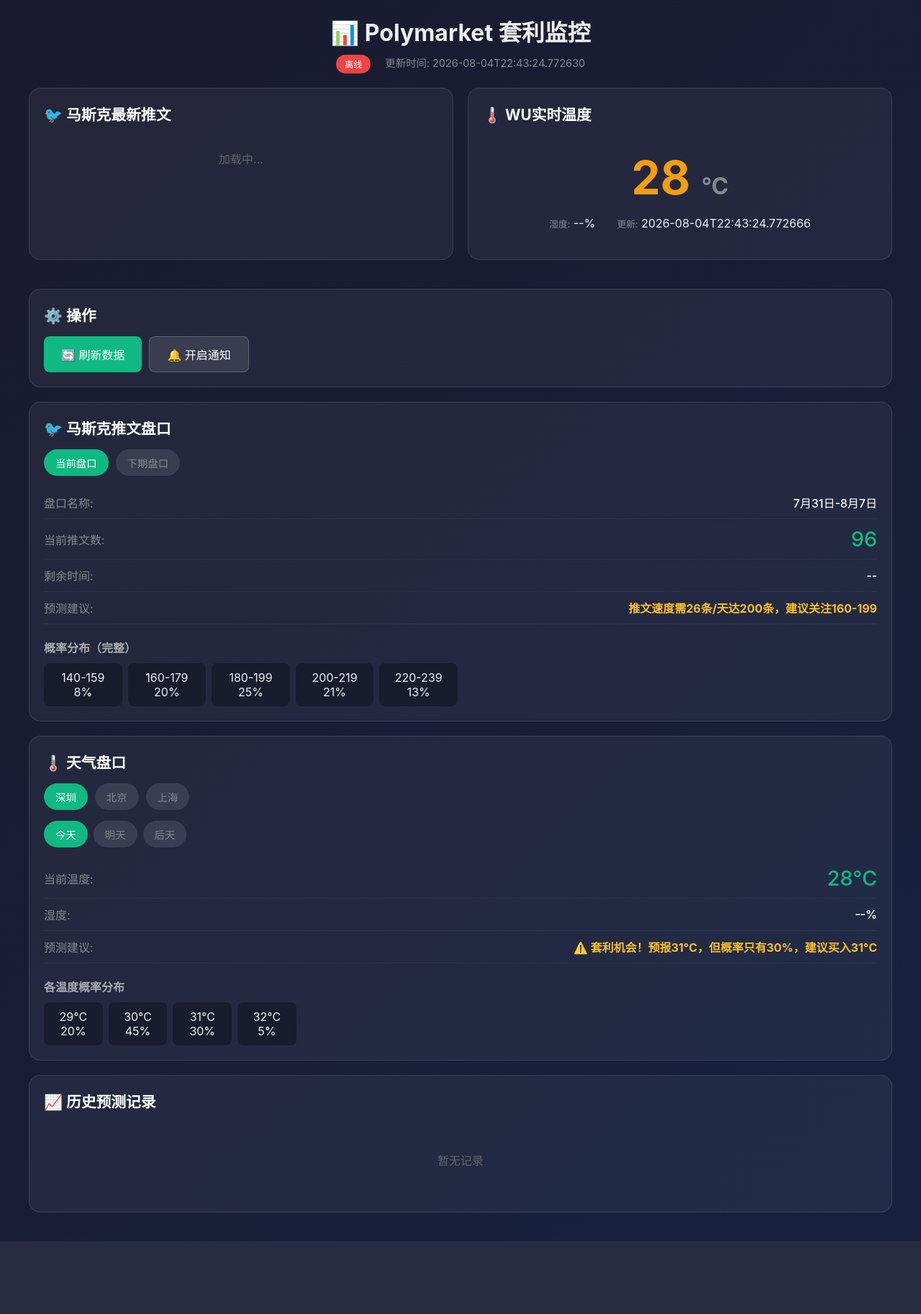
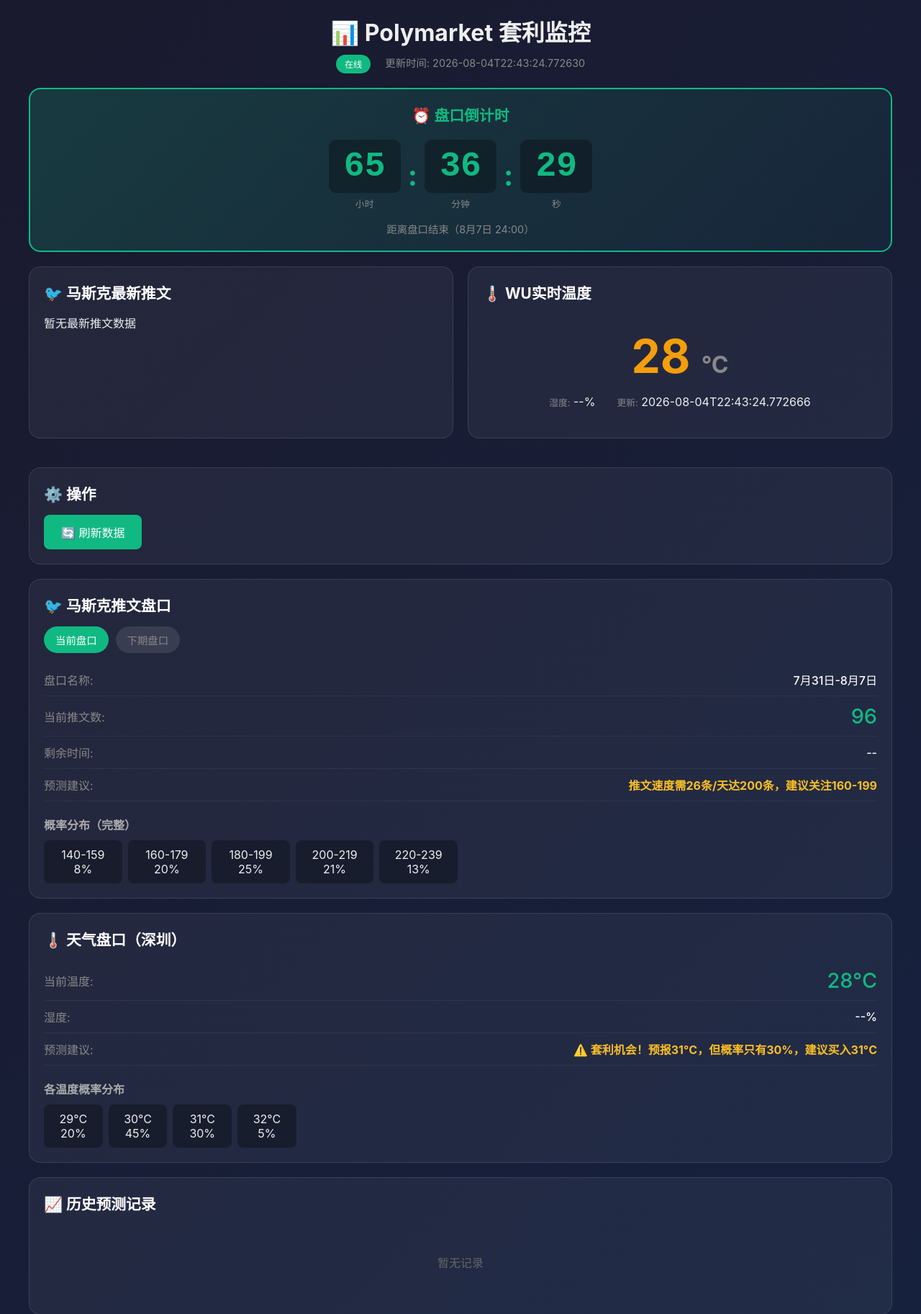
Before and after one commit to zhonglianceng3-stack/polymarket-tracker, a Flask app: page / in a window 1280 px wide. Shown: the top 1825 px of the page at 72% size. Before the commit the page ends 1724 px from the top, so only its background shows below. Run offline with Flask 3, Linux system fonts and the light colour scheme.

Commit message:
Add files via upload

```diff
--- a/static/app.js
+++ b/static/app.js
@@ -1,10 +1,19 @@
 /**
- * Polymarket 套利监控 - 前端（完整修复版）
+ * Polymarket 套利监控 - 前端（完整版 + 实时倒计时）
  */
+
+// 盘口结束时间：2026年8月7日 24:00（北京时间）
+const END_TIME = new Date('2026-08-08T00:00:00+08:00').getTime();
 
 document.addEventListener('DOMContentLoaded', () => {
     loadData();
-    setInterval(loadData, 30000); // 每30秒更新
+
+    // 每30秒更新数据
+    setInterval(loadData, 30000);
+
+    // 每秒更新倒计时
+    setInterval(updateCountdown, 1000);
+    updateCountdown(); // 立即执行一次
 });
 
 async function loadData() {
@@ -12,47 +21,67 @@ async function loadData() {
         const response = await fetch('/api/data');
         const data = await response.json();
         updateUI(data);
+
+        // 更新连接状态
+        const statusEl = document.getElementById('connection-status');
+        if (statusEl) {
+            statusEl.textContent = '在线';
+            statusEl.className = 'badge online';
+        }
     } catch (error) {
         console.error('加载失败:', error);
+
+        const statusEl = document.getElementById('connection-status');
+        if (statusEl) {
+            statusEl.textContent = '离线';
+            statusEl.className = 'badge offline';
+        }
     }
+}
+
+function updateCountdown() {
+    const now = Date.now();
+    const remaining = END_TIME - now;
+
+    if (remaining <= 0) {
+        document.getElementById('countdown-hours').textContent = '00';
+        document.getElementById('countdown-minutes').textContent = '00';
+        document.getElementById('countdown-seconds').textContent = '00';
+        return;
+    }
+
+    const hours = Math.floor(remaining / (1000 * 60 * 60));
+    const minutes = Math.floor((remaining % (1000 * 60 * 60)) / (1000 * 60));
+    const seconds = Math.floor((remaining % (1000 * 60)) / 1000);
+
+    document.getElementById('countdown-hours').textContent = String(hours).padStart(2, '0');
+    document.getElementById('countdown-minutes').textContent = String(minutes).padStart(2, '0');
+    document.getElementById('countdown-seconds').textContent = String(seconds).padStart(2, '0');
 }
 
 function updateUI(data) {
     // 更新时间
     const updateTime = data.musk?.last_update || data.weather?.last_update || '--';
-    const updateEl = document.getElementById('last-update');
-    if (updateEl) updateEl.textContent = `更新时间: ${updateTime}`;
+    setText('last-update', `更新时间: ${updateTime}`);
 
     // 更新马斯克数据
     if (data.musk) {
-        // 推文数
         setText('musk-current-tweets', data.musk.tweets || '--');
-
-        // 剩余时间
         setText('musk-current-timeleft', data.musk.remaining || '--');
-
-        // 预测
         setText('musk-current-prediction', data.musk.prediction || '等待数据...');
 
-        // 概率分布
         renderPrices('musk-current-prices', data.musk.prices);
     }
 
     // 更新天气数据
     if (data.weather) {
-        // 温度（天气盘口）
         setText('shenzhen-today-current', `${data.weather.current_temp || '--'}°C`);
-
-        // 湿度（天气盘口）
         setText('shenzhen-today-humidity', `${data.weather.humidity || '--'}%`);
-
-        // 预测
         setText('shenzhen-today-prediction', data.weather.prediction || '等待数据...');
 
-        // 天气概率分布
         renderPrices('shenzhen-today-prices', data.weather.prices);
 
-        // WU实时温度（右上角卡片）
+        // WU实时温度
         setText('wu-temp-value', data.weather.current_temp || '--');
         setText('wu-humidity', `${data.weather.humidity || '--'}%`);
         setText('wu-update-time', data.weather.last_update || '--');
@@ -101,15 +130,27 @@ function renderPrices(elementId, prices) {
     `).join('');
 }
 
+function switchTab(panelId) {
+    // 切换面板
+    document.querySelectorAll('.market-panel').forEach(panel => {
+        panel.classList.remove('active');
+    });
+    document.getElementById(panelId)?.classList.add('active');
+
+    // 切换按钮
+    document.querySelectorAll('.tab').forEach(tab => {
+        tab.classList.remove('active');
+    });
+    event.target.classList.add('active');
+}
+
 async function refreshData() {
     const btn = event.target;
     btn.textContent = '刷新中...';
     btn.disabled = true;
 
     try {
-        const response = await fetch('/api/data');
-        const data = await response.json();
-        updateUI(data);
+        await loadData();
         btn.textContent = '🔄 刷新数据';
         btn.disabled = false;
     } catch (error) {
--- a/static/style.css
+++ b/static/style.css
@@ -385,6 +385,73 @@ header h1 {
     color: #666;
 }
 
+/* 倒计时卡片 */
+.countdown-card {
+    background: linear-gradient(135deg, rgba(16, 185, 129, 0.2) 0%, rgba(16, 185, 129, 0.05) 100%);
+    border: 2px solid #10b981;
+    text-align: center;
+}
+
+.countdown-card h2 {
+    color: #10b981;
+    margin-bottom: 20px;
+}
+
+.countdown-display {
+    display: flex;
+    justify-content: center;
+    align-items: center;
+    gap: 10px;
+    margin-bottom: 15px;
+}
+
+.countdown-item {
+    display: flex;
+    flex-direction: column;
+    align-items: center;
+}
+
+.countdown-value {
+    font-size: 3em;
+    font-weight: bold;
+    color: #10b981;
+    font-family: 'Courier New', monospace;
+    background: rgba(0, 0, 0, 0.3);
+    padding: 10px 20px;
+    border-radius: 10px;
+    min-width: 100px;
+}
+
+.countdown-label {
+    font-size: 0.8em;
+    color: #888;
+    margin-top: 5px;
+}
+
+.countdown-separator {
+    font-size: 2.5em;
+    color: #10b981;
+    font-weight: bold;
+}
+
+.countdown-info {
+    font-size: 0.9em;
+    color: #888;
+    margin-top: 10px;
+}
+
+@media (max-width: 768px) {
+    .countdown-value {
+        font-size: 2em;
+        padding: 8px 15px;
+        min-width: 70px;
+    }
+
+    .countdown-separator {
+        font-size: 1.8em;
+    }
+}
+
 /* 响应式 */
 @media (max-width: 768px) {
     body {
--- a/templates/index.html
+++ b/templates/index.html
@@ -4,7 +4,7 @@
     <meta charset="UTF-8">
     <meta name="viewport" content="width=device-width, initial-scale=1.0">
     <title>Polymarket 套利监控</title>
-    <link rel="stylesheet" href="/static/style.css?v=20260805">
+    <link rel="stylesheet" href="/static/style.css?v=2026080522">
     <link rel="manifest" href="/static/manifest.json">
 </head>
 <body>
@@ -17,12 +17,36 @@
             </div>
         </header>
 
+        <!-- 实时倒计时（新增） -->
+        <section class="card countdown-card">
+            <h2>⏰ 盘口倒计时</h2>
+            <div class="countdown-display">
+                <div class="countdown-item">
+                    <span id="countdown-hours" class="countdown-value">--</span>
+                    <span class="countdown-label">小时</span>
+                </div>
+                <div class="countdown-separator">:</div>
+                <div class="countdown-item">
+                    <span id="countdown-minutes" class="countdown-value">--</span>
+                    <span class="countdown-label">分钟</span>
+                </div>
+                <div class="countdown-separator">:</div>
+                <div class="countdown-item">
+                    <span id="countdown-seconds" class="countdown-value">--</span>
+                    <span class="countdown-label">秒</span>
+                </div>
+            </div>
+            <div class="countdown-info">
+                <span>距离盘口结束（8月7日 24:00）</span>
+            </div>
+        </section>
+
         <!-- 实时信息板块 -->
         <div class="realtime-grid">
             <!-- 马斯克最新推文 -->
             <section class="card realtime-card">
                 <h2>🐦 马斯克最新推文</h2>
-                <div id="musk-tweets-realtime" class="tweets-list">
+                <div id="latest-tweets-list" class="tweets-list">
                     <div class="loading">加载中...</div>
                 </div>
             </section>
@@ -49,32 +73,23 @@
             </section>
         </div>
 
-        <!-- 提醒区域 -->
-        <section id="alerts-section" class="alerts hidden">
-            <h2>🔔 套利机会提醒</h2>
-            <div id="alerts-list"></div>
-            <button id="clear-alerts" class="btn-secondary">清除提醒</button>
-        </section>
-
         <!-- 操作区 -->
         <section class="card actions">
             <h2>⚙️ 操作</h2>
             <div class="button-group">
-                <button id="refresh-btn" class="btn-primary">🔄 刷新数据</button>
-                <button id="notify-btn" class="btn-secondary">🔔 开启通知</button>
+                <button onclick="refreshData()" class="btn-primary">🔄 刷新数据</button>
             </div>
         </section>
 
-        <!-- 馬斯克推文盘口 -->
+        <!-- 马斯克推文盘口 -->
         <section class="card">
             <h2>🐦 马斯克推文盘口</h2>
 
             <div class="tabs">
-                <button class="tab active" data-market="musk-current">当前盘口</button>
-                <button class="tab" data-market="musk-next">下期盘口</button>
+                <button class="tab active" onclick="switchTab('musk-current')">当前盘口</button>
+                <button class="tab" onclick="switchTab('musk-next')">下期盘口</button>
             </div>
 
-            <div id="musk-markets">
             <div id="musk-current" class="market-panel active">
                 <div class="info-row">
                     <span class="label">盘口名称:</span>
@@ -101,38 +116,19 @@
             <div id="musk-next" class="market-panel">
                 <div class="info-row">
                     <span class="label">盘口名称:</span>
-                        <span id="musk-next-name" class="value">8月7日-8月14日</span>
+                    <span class="value">8月7日-8月14日</span>
                 </div>
                 <div class="info-row">
                     <span class="label">预测建议:</span>
-                        <span id="musk-next-prediction" class="value highlight">等待分析...</span>
-                    </div>
-                    <h3>概率分布（完整）</h3>
-                    <div id="musk-next-prices" class="prices-grid">
-                        <div class="loading">加载中...</div>
-                    </div>
+                    <span class="value highlight">等待分析...</span>
                 </div>
             </div>
         </section>
 
         <!-- 天气盘口 -->
         <section class="card">
-            <h2>🌡️ 天气盘口</h2>
+            <h2>🌡️ 天气盘口（深圳）</h2>
 
-            <div class="tabs">
-                <button class="tab active" data-city="shenzhen">深圳</button>
-                <button class="tab" data-city="beijing">北京</button>
-                <button class="tab" data-city="shanghai">上海</button>
-            </div>
-
-            <div class="date-tabs" id="weather-dates">
-                <button class="date-tab active" data-date="today">今天</button>
-                <button class="date-tab" data-date="tomorrow">明天</button>
-                <button class="date-tab" data-date="day3">后天</button>
-            </div>
-
-            <div id="weather-markets">
-                <div id="shenzhen-today" class="weather-panel active">
             <div class="info-row">
                 <span class="label">当前温度:</span>
                 <span id="shenzhen-today-current" class="value big">--°C</span>
@@ -143,13 +139,11 @@
             </div>
             <div class="info-row">
                 <span class="label">预测建议:</span>
-                        <span id="shenzhen-today-prediction" class="value highlight">等待分析...</span>
+                <span id="shenzhen-today-prediction" class="value highlight">等待数据...</span>
             </div>
             <h3>各温度概率分布</h3>
             <div id="shenzhen-today-prices" class="prices-grid full">
                 <div class="loading">加载中...</div>
-                    </div>
-                </div>
             </div>
         </section>
 
@@ -162,6 +156,6 @@
         </section>
     </div>
 
-    <script src="/static/app.js?v=20260805"></script>
+    <script src="/static/app.js?v=2026080522"></script>
 </body>
 </html>
```
Lines whose indentation alone changed are shown as unchanged.
